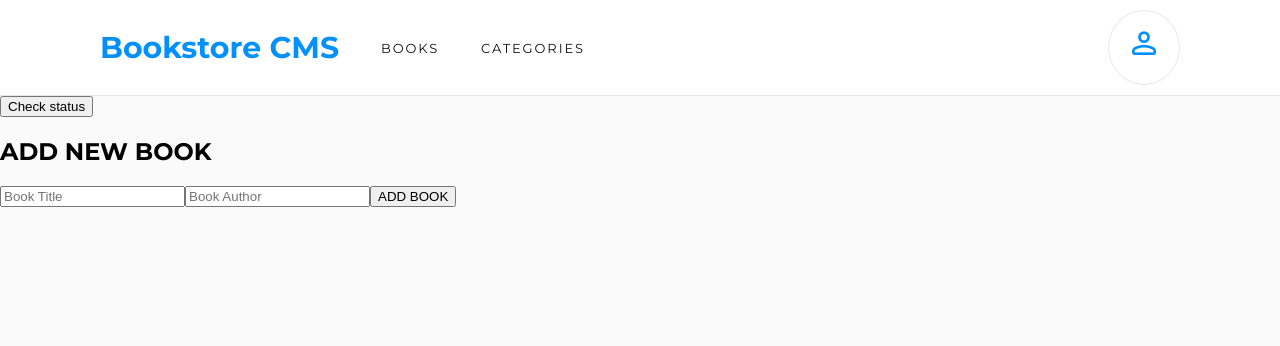
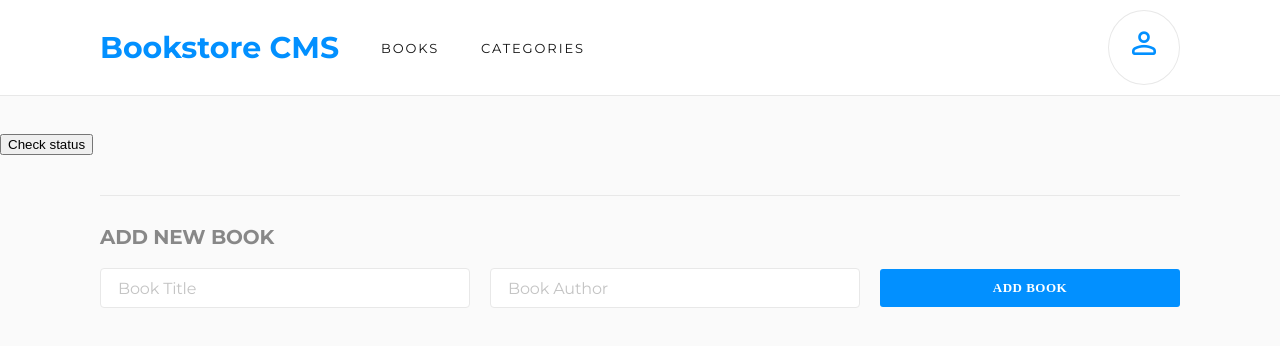
Before and after one commit to huseyinbiyik/bookstore-cms, a React (Create React App) app: page /categories in a window 1280 px wide. Shown: the top 346 px of the page. Built offline with nearby package versions, Linux system fonts and the light colour scheme; no server answers.

Commit message:
Add styling to add new book section

```diff
--- /dev/null
+++ b/src/components/AddBook.css
@@ -0,0 +1,74 @@
+.add-new-book-container {
+  width: 100%;
+  margin-top: 2.5rem;
+}
+
+.add-book-wrapper {
+  border-top: solid 1px #e8e8e8;
+  display: flex;
+  flex-direction: column;
+  margin-left: 100px;
+  align-items: flex-start;
+}
+
+h2 {
+  height: 1.5rem;
+  margin: 1.813rem 32.75rem 1.188rem 0;
+  font-family: Montserrat, serif;
+  font-size: 1.25rem;
+  font-weight: bold;
+  font-stretch: normal;
+  font-style: normal;
+  line-height: normal;
+  letter-spacing: -0.18px;
+  color: #888;
+  display: block;
+}
+
+.add-book-form {
+  display: flex;
+  justify-content: space-between;
+  align-items: center;
+  width: 100%;
+  gap: 20px;
+}
+
+.input-areas {
+  box-sizing: border-box;
+  width: 100%;
+  height: 40px;
+  border-radius: 4px;
+  border: solid 1px #e8e8e8;
+  background-color: #fff;
+  font-family: Montserrat, serif;
+  font-size: 1rem;
+  font-weight: normal;
+  font-stretch: normal;
+  font-style: normal;
+  line-height: normal;
+  letter-spacing: -0.15px;
+  color: #c4c4c4;
+  padding-left: 1.063rem;
+}
+
+.input-areas::placeholder {
+  color: #c4c4c4;
+}
+
+.add-book-submit {
+  min-width: 300px;
+  height: 38px;
+  box-sizing: border-box;
+  border-radius: 3px;
+  background-color: #0290ff;
+  font-family: RobotoSlab, serif;
+  font-size: 0.813rem;
+  font-weight: bold;
+  font-stretch: normal;
+  font-style: normal;
+  line-height: normal;
+  letter-spacing: 0.5px;
+  text-align: center;
+  color: #fff;
+  border: 0;
+}
--- a/src/components/AddBook.js
+++ b/src/components/AddBook.js
@@ -1,3 +1,4 @@
+import './AddBook.css';
 import { React, useState } from 'react';
 import { useDispatch } from 'react-redux';
 import { v4 as uuidv4 } from 'uuid';
@@ -28,23 +29,27 @@ export default function AddBook() {
   };
 
   return (
-    <div>
+    <div className="add-new-book-container">
+      <div className="wrapper add-book-wrapper">
         <h2>
           ADD NEW BOOK
         </h2>
-      <form onSubmit={handleForm}>
+        <form className="add-book-form" onSubmit={handleForm}>
           <input
+            className="input-areas"
             placeholder="Book Title"
             name="title"
             onChange={handleChange}
           />
           <input
+            className="input-areas"
             placeholder="Book Author"
             name="author"
             onChange={handleChange}
           />
-        <button type="submit">ADD BOOK</button>
+          <button className="add-book-submit" type="submit">ADD BOOK</button>
         </form>
+      </div>
     </div>
   );
 }
--- a/src/components/Header.css
+++ b/src/components/Header.css
@@ -6,6 +6,7 @@ header {
   align-items: center;
   justify-content: center;
   border-bottom: solid 1px #e8e8e8;
+  margin-bottom: 2.375rem;
 }
 
 .wrapper {
```
Lines whose indentation alone changed are shown as unchanged.
